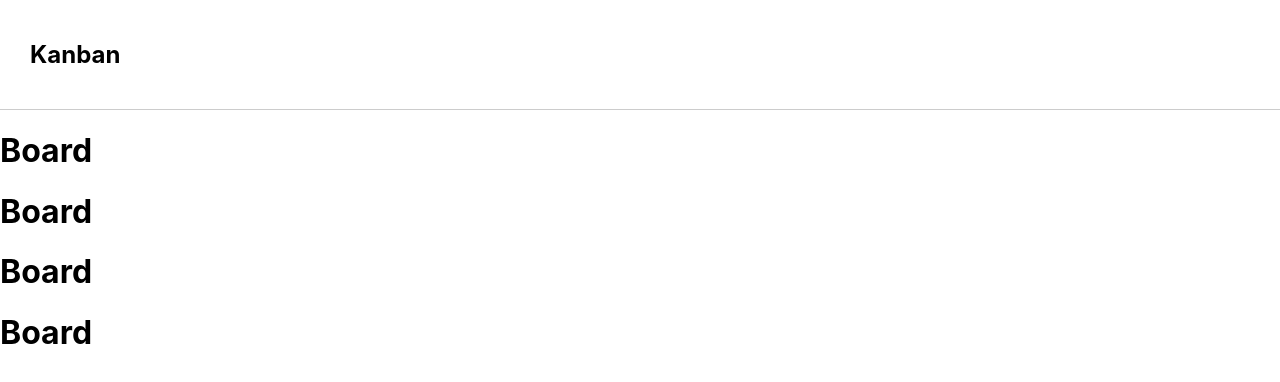
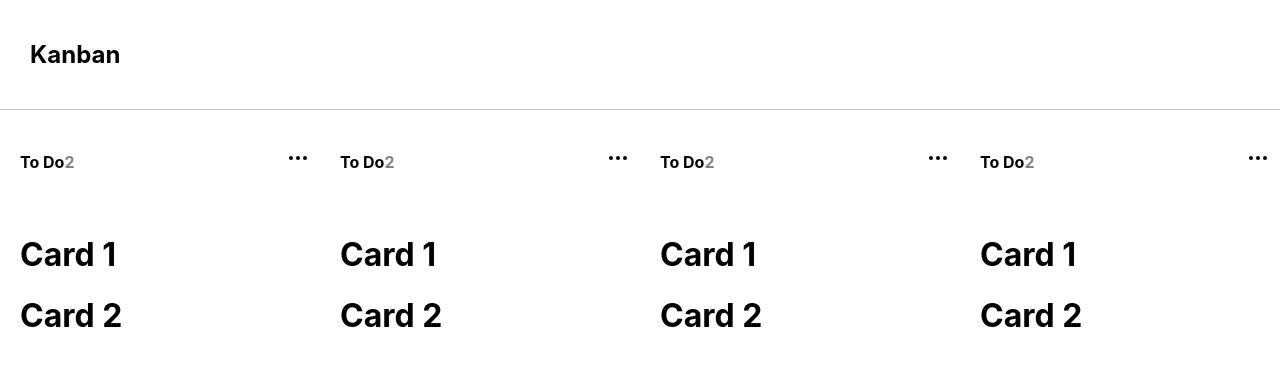
Before and after one commit to Pratyush1506/kanban, a React (Create React App) app: page / in a window 1280 px wide. Shown: the top 382 px of the page. Built offline with nearby package versions, Linux system fonts and the light colour scheme.

Commit message:
board styling

```diff
--- a/package.json
+++ b/package.json
@@ -8,6 +8,7 @@
     "@testing-library/user-event": "^13.5.0",
     "react": "^18.2.0",
     "react-dom": "^18.2.0",
+    "react-feather": "^2.0.10",
     "react-scripts": "5.0.1",
     "web-vitals": "^2.1.4"
   },
--- a/src/App.css
+++ b/src/App.css
@@ -10,3 +10,16 @@
     padding: 20px 30px;
     border-bottom: 1px solid #ccc;
 }
+
+.app-outer{
+    flex: 1;
+    width: 100%;
+    overflow-x: auto;
+    padding: 20px;
+}
+
+.app-boards{
+    min-width: fit-content;
+    display: flex;
+    gap: 30px;
+}
--- a/src/Components/Board/Board.css
+++ b/src/Components/Board/Board.css
@@ -0,0 +1,21 @@
+.board{
+    min-width: 290px;
+    display: flex;
+    flex-direction: column;
+    gap: 20px;
+}
+
+.board-top{
+    display: flex;
+}
+
+.board-top-title{
+    flex:1;
+    display: flex;
+    align-items: center;
+    font-weight: bold;
+}
+
+.board-top-title span{
+    color: gray;
+}
--- a/src/Components/Board/Board.js
+++ b/src/Components/Board/Board.js
@@ -1,10 +1,20 @@
 import React from 'react'
 import './Board.css'
+import { MoreHorizontal } from 'react-feather'
 
 function Board() {
   return (
     <div className='board'>
-        <h1>Board</h1>
+      <div className='board-top'>
+        <p className="board-top-title">
+        To Do  <span>2</span>
+        </p>
+        <p><MoreHorizontal /></p>
+      </div>
+      <div className="board-cards">
+        <h1>Card 1</h1>
+        <h1>Card 2</h1>
+      </div>
     </div>
   )
 }
--- a/src/index.css
+++ b/src/index.css
@@ -17,3 +17,8 @@ code {
   font-family: source-code-pro, Menlo, Monaco, Consolas, 'Courier New',
     monospace;
 }
+
+p{
+  font-size: 16px;
+  line-height: 28px;
+}
```
Also changed, not shown: 1 other file (tests, documents, lock files or other folders).
